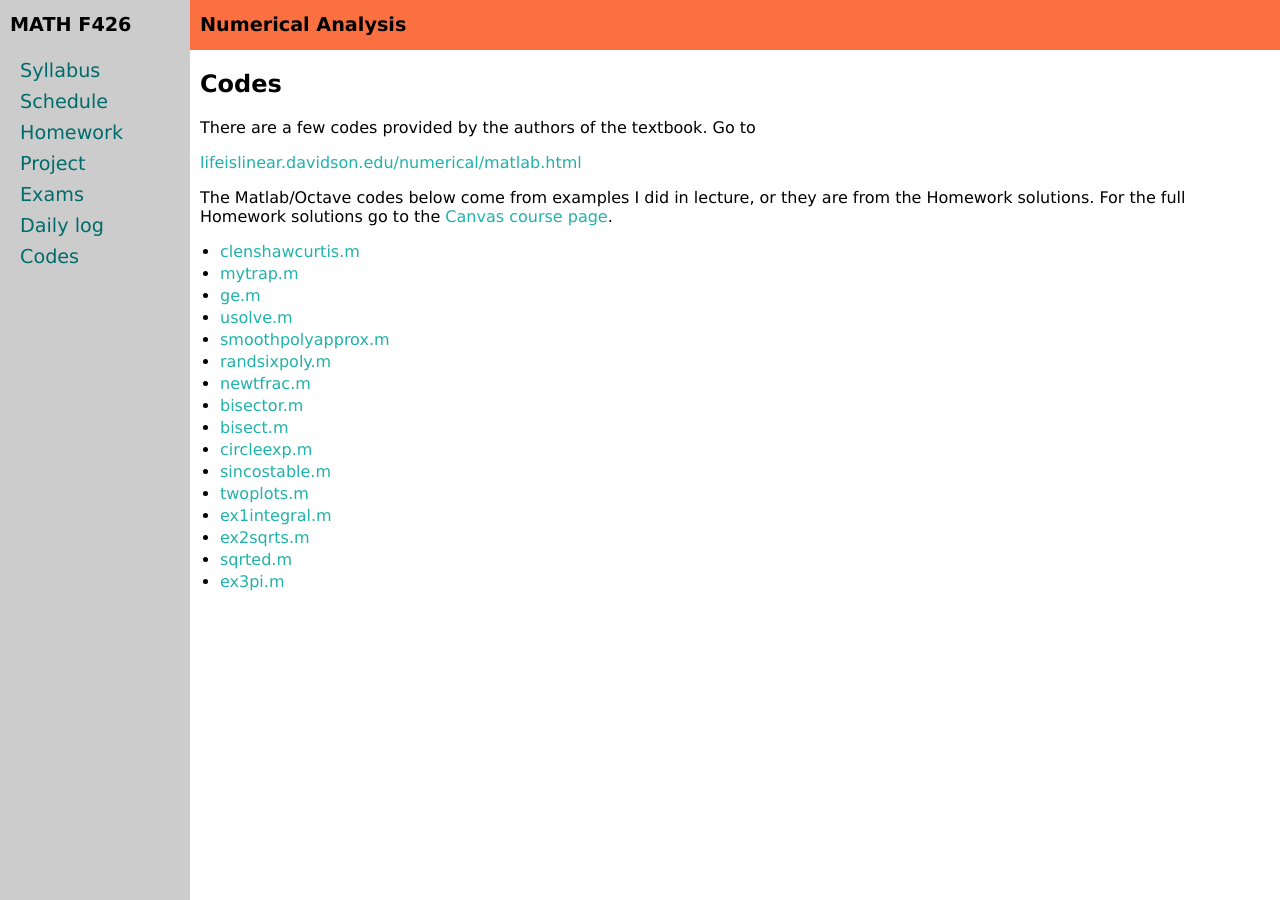
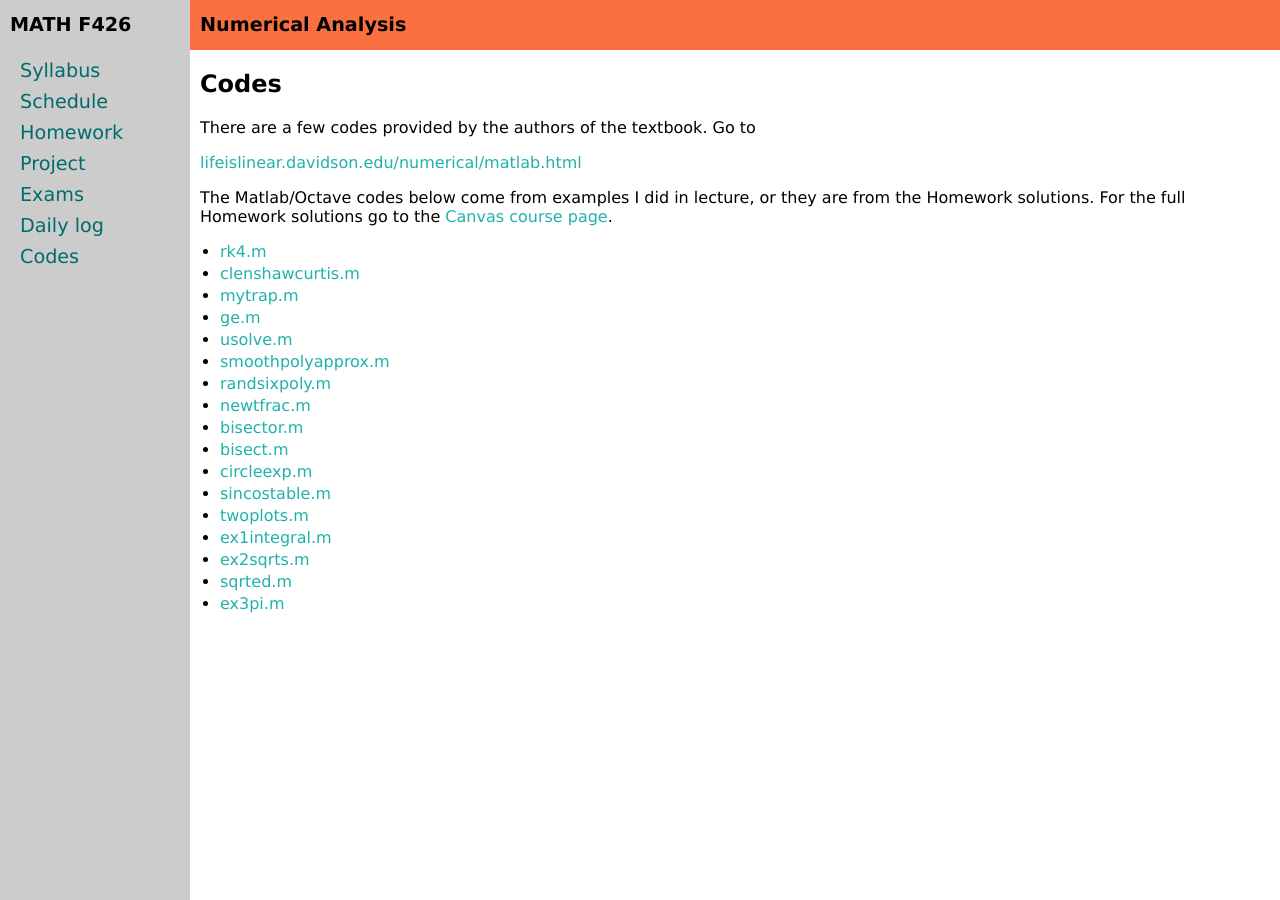
Before and after one commit to bueler/numerical, a Jekyll site: the page built from codes.md, in a window 1280 px wide. Built offline with Jekyll 4.4.1, drawn with Linux system fonts in a browser that asks for light colours.

Commit message:
post an RK4 code

```diff
--- a/codes.md
+++ b/codes.md
@@ -15,6 +15,7 @@ The Matlab/Octave codes below come from examples I did in lecture, or they are f
   * [.m](assets/codes/.m)
 -->
 
+  * [rk4.m](assets/codes/rk4.m)
   * [clenshawcurtis.m](assets/codes/clenshawcurtis.m)
   * [mytrap.m](assets/codes/mytrap.m)
   * [ge.m](assets/codes/ge.m)
```
Also changed, not shown: 1 other file.
